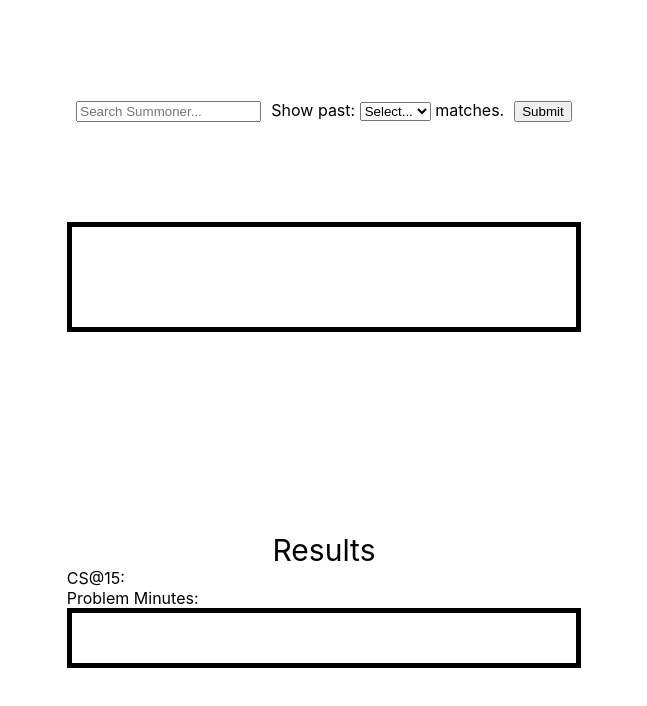
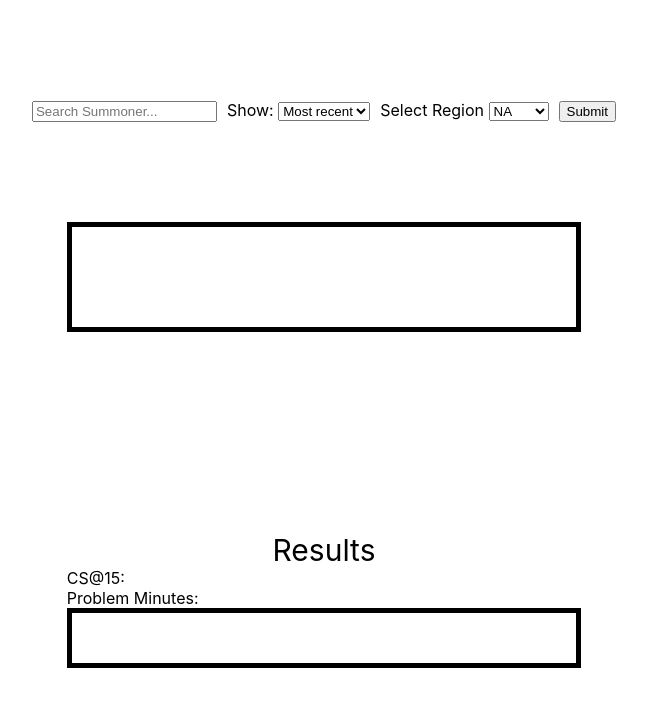
Before and after one commit to Barca545/CS_Tracker, a React (Create React App) app in the folder LoL_App/frontend/: page / in a window 1280 px wide. Shown: the top 706 px of the page, without its empty margins (316-963 px from the left). Built offline with nearby package versions, Linux system fonts and the light colour scheme.

Commit message:
added form functionality to frontend - debugging

```diff
--- a/LoL_App/frontend/src/App.tsx
+++ b/LoL_App/frontend/src/App.tsx
@@ -1,23 +1,28 @@
-import React from 'react';
+import React, {useState,useContext} from 'react';
 import './App.css';
 import SearchMatch from './components/search'
 import DisplayMatches from './components/match-display'
 import Results from './components/results'
+import axios from "axios"
+import {MatchesContext} from './contexts'
 
 function App() {
+  const matches = useContext(MatchesContext)
   return (
     <div className="App">
+      <MatchesContext.Provider value={matches}>
         <div className='header'>
-          <SearchMatch/>
+          <SearchMatch matches={matches}/>
         </div>
         <div className='left'/>
         <div className='middle'>
-          <DisplayMatches/>
+          <DisplayMatches matches={matches}/>
         </div>
         <div className='right'/>
         <div className='footer'>
           <Results/>
         </div>
+      </MatchesContext.Provider>
     </div>
   );
 }
--- a/LoL_App/frontend/src/components/match-display.tsx
+++ b/LoL_App/frontend/src/components/match-display.tsx
@@ -1,11 +1,13 @@
-import React from 'react';
+import React, {useState,useEffect} from 'react';
 import './components-styles.css';
 
-function GameItem(){
+function GameItem(props:any){
+    var matches = props.matches
+
     return(
         <div className='game-item'>
            <div className='content'>
-                <div className='match-stats'>
+                <div className='player-match-stats'>
                     {/*Show type, duration, champion, items, summoners, KDA, CSPM*/}
                 </div>
                 <div className='match-players'>
@@ -16,7 +18,7 @@ function GameItem(){
     )
 }
 
-export default function DisplayMatches(){
+export default function DisplayMatches(props:any){
     /* Use a for loop to load a GameItem for the number of matches the user selects*/
     return(
        <div className='match-display'>
@@ -24,7 +26,7 @@ export default function DisplayMatches(){
                 {/*This can probably be static. Just show name icon and rank*/}
             </div>
             <div className='game-list'>
-
+                <GameItem/>
             </div>
         </div>
     )
--- a/LoL_App/frontend/src/components/search.tsx
+++ b/LoL_App/frontend/src/components/search.tsx
@@ -1,24 +1,61 @@
+import axios from "axios"
 import React, {useState,useEffect} from 'react';
 import './components-styles.css'; /// possibly delete
 /// delete react select from the project///
-import axios from "axios"
 
-function SelectNumber(){
-    const [currentValue,setCurrentValue] = useState('Select...')
-    const [matches, setMatches] = useState(null)
 
-    function handleChange(newValue:any){setCurrentValue(newValue)}
+///Make selectNumber and selectRegion reset the selection value after they stop focusing the box.
+///onBlur does not seem to work
 
-    /// use this function to get the matches and then use a state hook to display it in the box
-    /// at some point will need to figure out how to make the UI pretty by parsing the JSON
-    ///useState to set the name/puuid/region globally based on the value they search for.
-    function getMatches(){
+function SelectNumber(props:any){
+  const [number,setNumber] = useState(props.number)
+  return(
+    <select className='number-of-selector' onChange={(e:any) => setNumber(e.target.value)} value={number}>
+      <option value='1'>Most recent</option>
+      <option value='5'>Past five</option>
+      <option value='10'>Past ten</option>
+      <option value='20'>Past twenty</option>
+    </select>)}
+
+function SelectRegion(props:any){
+  const [region,setRegion] = useState(props.region)
+  return(
+    <select className='number-of-selector' onChange={(e:any) => setRegion(e.target.value)} value={region}>
+      <option value='na1'>NA</option>
+      <option value='kr'>KR</option>
+      <option value='oc1'>OCE</option>
+      <option value='euw1'>EUW</option>
+      <option value='eun1'>EUNE</option>
+      <option value='br1'>BR</option>
+      <option value='jp1'>JP</option>
+      <option value='la1'>LA1</option>
+      <option value='la2'>LA2</option>
+      <option value='tr1'>TR</option>
+      <option value='ph2'>PH</option>
+      <option value='sg2'>SG</option>
+      <option value='th2'>TH</option>
+      <option value='tw2'>TW</option>
+      <option value='vn2'>VN</option>
+    </select>)}
+
+///use the event handler functions + hooks to set the selection values then
+///onsubmit call the getMatches function with name,number,region as args
+export default function SearchMatch(props:any){
+  const [matches, setMatches] = useState(props.matches)
+  const [name, setName] = useState('')
+  var number = 1
+  var region = 'na1'
+  /// figure out why this is void
+  ///can try adding void to the approved types here LoL_App\frontend\src\components\search.tsx if nothing else succeeds but I do not think that is the problem
+  /// possible solution here: https://github.com/axios/axios/issues/1510
+  function getMatches(name:string,region:string,number:any){
     axios({
       method: 'GET',
-            url:'/matches/'
+      url:`matchlist/${name}/${region}/${number}/`
     }).then((response:any)=>{
         const matchlist = response.data
         setMatches(matchlist)
+        console.log('success')///just for testing
     }).catch((error) => {
         if (error.response) {
           console.log(error.response);
@@ -26,31 +63,25 @@ function SelectNumber(){
           console.log(error.response.headers);
           }
         })}
-
-    return(
-        <select className='number-of-selector' onChange={(e:any) => handleChange(e.target.value)} value={currentValue}>
-            <option value='select'>Select...</option>
-            <option value='1'>1</option>
-            <option value='5'>5</option>
-            <option value='10'>10</option>
-            <option value='20'>20</option>
-        </select>)}
-
-export default function SearchMatch(){
-
-    /// make it reset the selection value after they stop focusing the box. onBlur does not seem to work///
-
   return(
     <div className='searchBar'>
       <form>
         <span className='search-form-item'>
-                    <input className="search-input" type='select' placeholder="Search Summoner..." />
+          <input
+            className="text"
+            type='select'
+            placeholder="Search Summoner..."
+            value={name}
+            onChange={(e)=>setName(e.target.value)}/>
         </span>
         <span className='search-form-item'>
-                    {'Show past: '} <SelectNumber/> {'matches.'}
+          Show: <SelectNumber number={number}/>
+        </span>
+        <span className="search-form-item">
+          Select Region <SelectRegion region={region}/>
         </span>
         <span className='search-form-item'>
-                    <input type='submit'/>
+          <input type='submit'onSubmit={getMatches(name,region,number)}/>
         </span>
       </form>
     </div>
--- /dev/null
+++ b/LoL_App/frontend/src/contexts.tsx
@@ -0,0 +1,7 @@
+import React, {createContext} from 'react';
+
+///use this function to get the matches and then use a state hook to display it in the box
+///useState to set the name/puuid/region globally based on the value they search for.
+
+
+export const MatchesContext = createContext(null) ///set to an empty thing not sure this will work
```
Also changed, not shown: 2 other files (tests, documents, lock files or other folders). Lines whose indentation alone changed are shown as unchanged.
